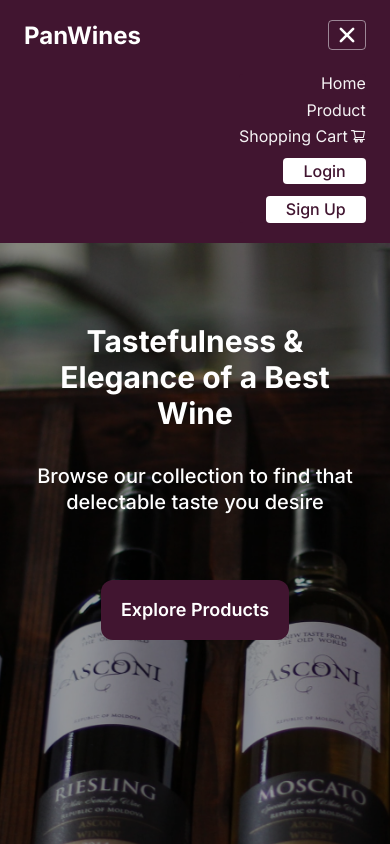
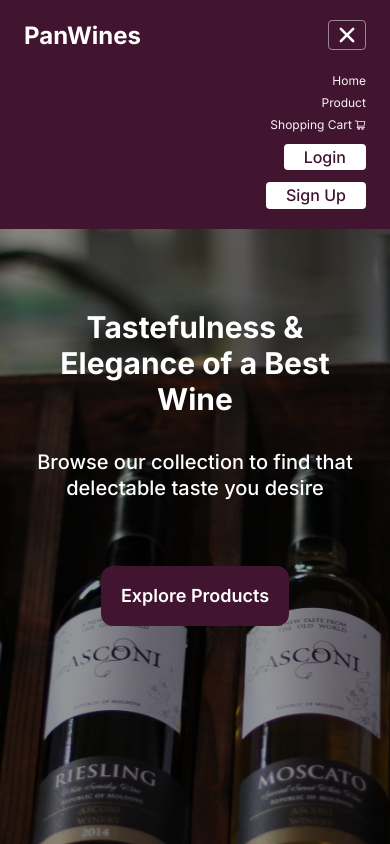
Before and after one commit to ridwanyinus/PanWines, a Next.js app: page / in a window 390 px wide. Both pictures are taken after a click on the icon 345 px from the left and 38 px from the top of the page. Shown: the top 844 px of the page. Built offline with nearby package versions, Linux system fonts and the light colour scheme.

Commit message:
text size

```diff
--- a/src/app/sections/Navbar.jsx
+++ b/src/app/sections/Navbar.jsx
@@ -58,15 +58,15 @@
 
         {toggleMenu && (
           <div className="flex flex-col justify-end bg-primary rounded  w-full gap-2 items-end scale-up-ver-top">
-            <Link href="/products" className="text-base small:text-lg  text-white opacity-95  font-normal leading-[116.667%] hover:border-b border-white hover:opacity-100">
+            <Link href="/products" className="text-xs small:text-lg  text-white opacity-95  font-normal leading-[116.667%] hover:border-b border-white hover:opacity-100">
               Home
             </Link>
-            <Link href="/products" className="text-base small:text-lg  text-white opacity-95  font-normal leading-[116.667%] hover:border-b border-white hover:opacity-100">
+            <Link href="/products" className="text-xs small:text-lg  text-white opacity-95  font-normal leading-[116.667%] hover:border-b border-white hover:opacity-100">
               Product
             </Link>
             <Link
               href="/shoppingCart"
-              className="text-base small:text-lg  text-white opacity-95  font-normal leading-[116.667%] hover:border-b border-white hover:opacity-100 flex justify-center items-center">
+              className="text-xs small:text-lg  text-white opacity-95  font-normal leading-[116.667%] hover:border-b border-white hover:opacity-100 flex justify-center items-center">
               Shopping Cart
               <span className="pl-[2px]">
                 <AiOutlineShoppingCart width={32} height={28} />
```
